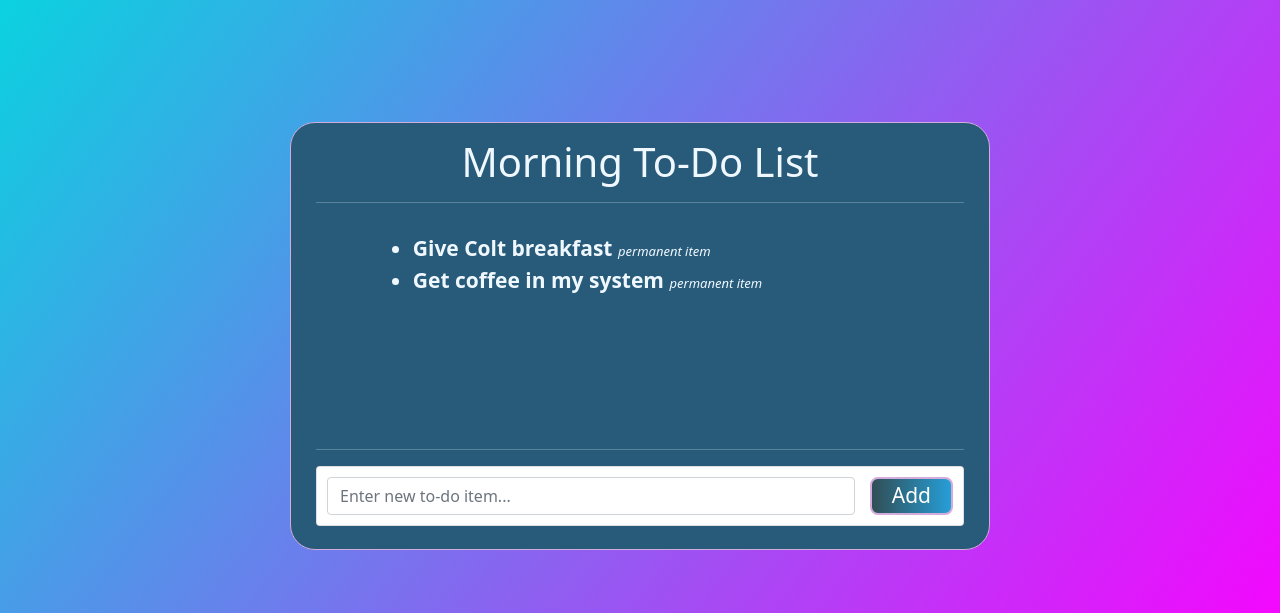
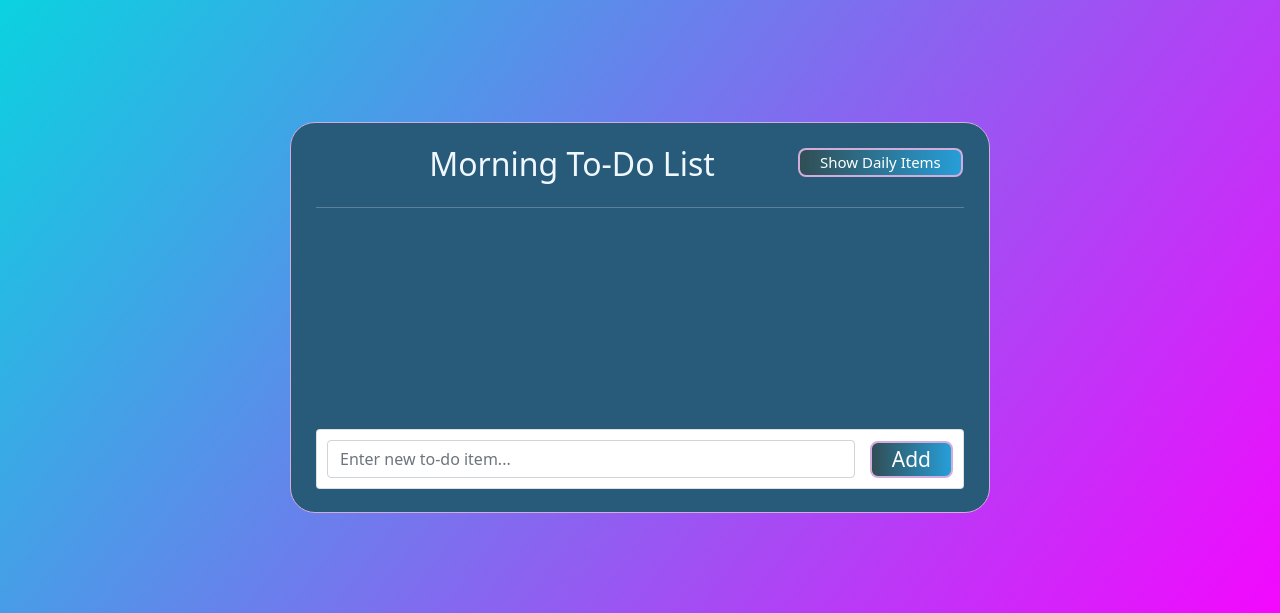
Before and after one commit to PatrickRallings/to-do-list, a plain HTML site: page index.html in a window 1280 px wide. Shown: the part 103-716 px from the top of the page. Drawn offline with nearby package versions, Linux system fonts and the light colour scheme.

Commit message:
Added show button

```diff
--- a/index.html
+++ b/index.html
@@ -1,14 +1,17 @@
 <!DOCTYPE html>
 <html lang="en">
+
 <head>
   <meta charset="UTF-8">
   <meta http-equiv="X-UA-Compatible" content="IE=edge">
   <meta name="viewport" content="width=device-width, initial-scale=1.0">
   <title>Patrick Rallings To-Do List</title>
-  <link href="https://cdn.jsdelivr.net/npm/bootstrap@5.1.3/dist/css/bootstrap.min.css" rel="stylesheet" integrity="sha384-1BmE4kWBq78iYhFldvKuhfTAU6auU8tT94WrHftjDbrCEXSU1oBoqyl2QvZ6jIW3" crossorigin="anonymous">
+  <link href="https://cdn.jsdelivr.net/npm/bootstrap@5.1.3/dist/css/bootstrap.min.css" rel="stylesheet"
+    integrity="sha384-1BmE4kWBq78iYhFldvKuhfTAU6auU8tT94WrHftjDbrCEXSU1oBoqyl2QvZ6jIW3" crossorigin="anonymous">
   <script src="https://kit.fontawesome.com/07a8df5afa.js" crossorigin="anonymous"></script>
   <link rel="stylesheet" href="stylesheet.css">
 </head>
+
 <body>
   <div id="page-container">
     <div id="content-wrap">
@@ -20,22 +23,28 @@
       <section class="sectionList">
 
         <div class="list">
-<div>
-  <h1>Morning To-Do List</h1>
+          <div class="listHead">
+          <div style="margin: 7px 0 0 40px;" class="col-8">
+            <h2>Morning To-Do List</h2>
+          </div>
+          <div class="col-4">
+            <button class="button" id="showButton">Show Daily Items</button>
+          </div>
+        </div>
           <hr>
-</div>
           <div class="listContainer">
             <ul id="listActual">
-<li><b>Give Colt breakfast</b> <i>permanent item</i></li>
-<li><b>Get coffee in my system</b> <i>permanent item</i></li>
+              <li class="permItem">Give Colt food and a treat!</li>
+              <li class="permItem">Drink a lot of coffee!</li>
+              <hr class="permItem">
             </ul>
           </div>
-<hr>
           <div class="pb-2">
             <div class="card">
               <div style="padding: 10px;" class="card-body">
                 <div class="d-flex flex-row align-items-center customForm">
-          <input type="text" class="form-control form-control-md" id="inputField" placeholder="Enter new to-do item...">
+                  <input type="text" class="form-control form-control-md" id="inputField"
+                    placeholder="Enter new to-do item...">
                   <div>
                     <button type="button" class="button" id="addButton">Add</button>
                   </div>
@@ -46,13 +55,19 @@
         </div>
       </section>
       <footer><span id="spanFoot">
-<i><h6>Created by Patrick Rallings for</h6><h5>CTAC of Carolina Fintech Hub</h5>
+          <i>
+            <h6>Created by Patrick Rallings for</h6>
+            <h5>CTAC of Carolina Fintech Hub</h5>
           </i></span>
-  <a style="margin-right: 3%;" href="index.html"><img class="logoPR" src="images/finalPRLogo.png" alt="Initials PR" height="45px"></a>
+        <a style="margin-right: 3%;" href="index.html"><img class="logoPR" src="images/finalPRLogo.png"
+            alt="Initials PR" height="45px"></a>
         </a>
       </footer>
     </div>
-<script src="https://cdn.jsdelivr.net/npm/bootstrap@5.1.3/dist/js/bootstrap.bundle.min.js" integrity="sha384-ka7Sk0Gln4gmtz2MlQnikT1wXgYsOg+OMhuP+IlRH9sENBO0LRn5q+8nbTov4+1p" crossorigin="anonymous"></script>
+    <script src="https://cdn.jsdelivr.net/npm/bootstrap@5.1.3/dist/js/bootstrap.bundle.min.js"
+      integrity="sha384-ka7Sk0Gln4gmtz2MlQnikT1wXgYsOg+OMhuP+IlRH9sENBO0LRn5q+8nbTov4+1p" crossorigin="anonymous">
+    </script>
     <script type="text/JavaScript" src="toDoList.js" charset="utf-8"></script>
 </body>
+
 </html>
--- a/stylesheet.css
+++ b/stylesheet.css
@@ -1,6 +1,7 @@
 body {
   background: linear-gradient(127deg, #00dbde 0%, #fc00ff 100%);
 }
+
 #navCont {
   display: flex;
   justify-content: center;
@@ -8,6 +9,7 @@ body {
   height: 100px;
   border-bottom: 3px solid rgb(210, 172, 219);
 }
+
 .sectionList {
   display: flex;
   justify-content: center;
@@ -15,6 +17,7 @@ body {
   margin-top: 75px;
   width: 100%;
 }
+
 .list {
   background-color: rgb(40, 91, 121);
   border-radius: 25px;
@@ -26,24 +29,25 @@ body {
   margin: 50px;
   border: 1px solid rgb(210, 172, 219);
 }
+
 i {
   font-size: small;
 }
+
 button {
-  background-image: linear-gradient(
-    to right,
-    #314e55 0%,
-    #26a0da 51%,
-    #314755 100%
-  );
+  background-image: linear-gradient(to right,
+      #314e55 0%,
+      #26a0da 51%,
+      #314755 100%);
 }
+
 .listContainer {
   min-height: 200px;
   font-size: 21px;
-  margin-top: 30px;
-  margin-left: 10%;
+  margin: 5px 7% 5px 7%;
   text-align: left;
 }
+
 .button {
   text-align: center;
   font-size: 21px;
@@ -58,12 +62,14 @@ button {
   display: block;
   border: 2px solid rgb(210, 172, 219);
 }
+
 button:hover {
   background-position: right center;
   color: #fff;
   text-decoration: none;
   box-shadow: 0 0 12px rgb(238, 238, 238);
 }
+
 footer {
   display: flex;
   justify-content: space-between;
@@ -78,10 +84,26 @@ footer {
   text-align: center;
   padding-top: 10px;
 }
+
 #page-container {
   position: relative;
   min-height: 100vh;
 }
+
 #spanFoot {
   margin-left: 40%;
 }
+.listHead {
+  display: flex;
+}
+.permItem {
+  text-align: center;
+  display: none;
+  font-size: 21px;
+}
+#showButton {
+  margin-top: 10px;
+  margin-left: 10px;
+  width: fit-content;
+  font-size: 15px;
+}
--- a/toDoList.js
+++ b/toDoList.js
@@ -1,7 +1,18 @@
 const listofToDoItems = document.getElementById('listActual')
 const listInput = document.querySelector('input')
 const inputButton = document.getElementById('addButton')
+const showButton = document.getElementById('showButton')
 let newItem = document.createElement('li')
+
+showButton.addEventListener('click', function() {
+    if (showButton.innerText === 'Show Daily Items') {
+        showButton.innerText = 'Hide Daily Items'
+        document.querySelectorAll('.permItem').forEach(a=>a.style.display = 'block');
+    } else {
+            showButton.innerText = 'Show Daily Items'
+            document.querySelectorAll('.permItem').forEach(a=>a.style.display = 'none');
+    }
+})
 
 inputButton.addEventListener('click', function() {
     let newItem = document.createElement('li')
```
Lines whose indentation alone changed are shown as unchanged.
